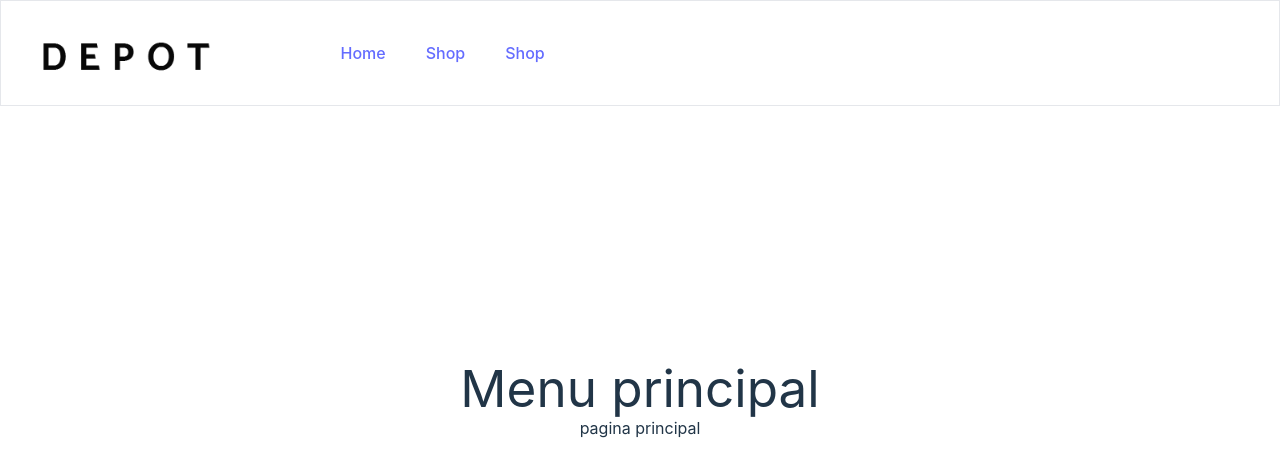
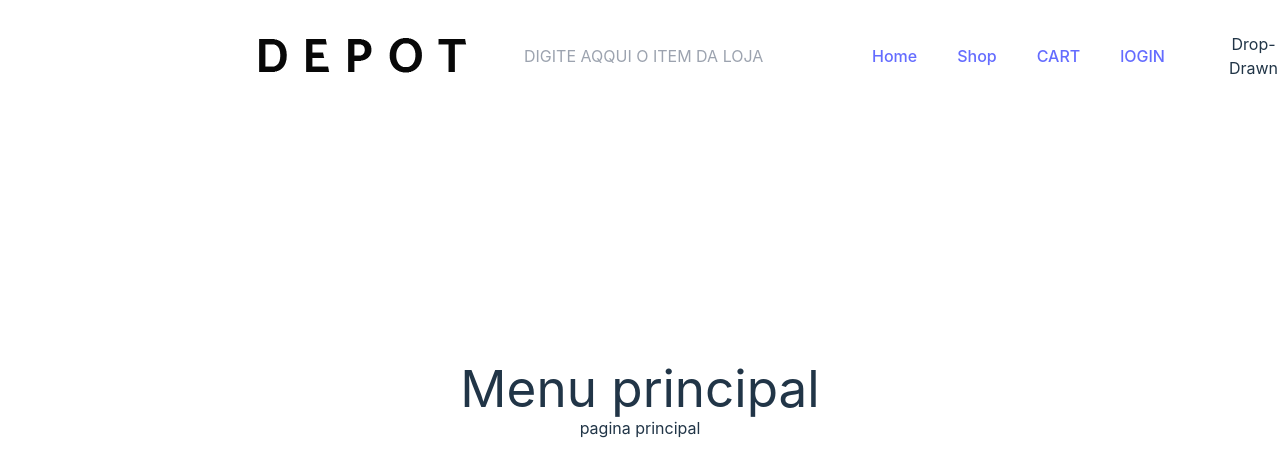
Before and after one commit to Kevin-Itam/eCommerce_ReactJs, a React (Vite) app in the folder Loyalt-Fornituries/: page / in a window 1280 px wide. Shown: the top 476 px of the page. Built offline with nearby package versions, Linux system fonts and the light colour scheme.

Commit message:
19/06/2024

```diff
--- a/Loyalt-Fornituries/src/Components/Navshop.jsx
+++ b/Loyalt-Fornituries/src/Components/Navshop.jsx
@@ -4,14 +4,23 @@ import myImage from '../assets/logo.png'
 
 const Navshop = () => {
   return (
-    <div className=' fixed top-0 left-0 w-full border p-10 '>
-      <img src={myImage} alt="logo" className=' absolute h-8' />
-      <ul className='  left-1/4 relative flex flex-row gap-10'>
-        <Link to="/"><li>Home</li></Link>
-        <Link to="/shop"><li>Shop</li></Link>
-        <Link to="/shop"><li>Shop</li></Link>
-      </ul>
-      <ul className=''></ul>
+    <div className=' flex fixed top-0 left-0 w-full px-64 py-8 justify-between'>
+
+      <div className=' flex gap-10 items-center'>
+        <img src={myImage} alt="logo" className=' h-10 relative' />
+        <input className=' h-10 w-src rounded-r-2xl px-4' type="text" placeholder='DIGITE AQQUI O ITEM DA LOJA'/>
+      </div>
+
+      <div className=' flex flex-row items-center gap-16'>
+        <ul className=' relative flex flex-row gap-10'>
+          <Link to="/"><li>Home</li></Link>
+          <Link to="/shop"><li>Shop</li></Link>
+          <Link to="/shop"><li>CART</li></Link>
+          <Link to="/shop"><li>lOGIN</li></Link>
+        </ul>
+        <ul className=''>Drop-Drawn</ul>
+      </div>
+
     </div>
   )
 }
--- a/Loyalt-Fornituries/tailwind.config.js
+++ b/Loyalt-Fornituries/tailwind.config.js
@@ -3,7 +3,11 @@ export default {
   content: ["./index.html",
     "./src/**/*.{js,ts,jsx,tsx}",],
   theme: {
-    extend: {},
+    extend: {
+      width: {
+        'src': '36rem'
+      }
+    },
   },
   plugins: [],
 }
```
